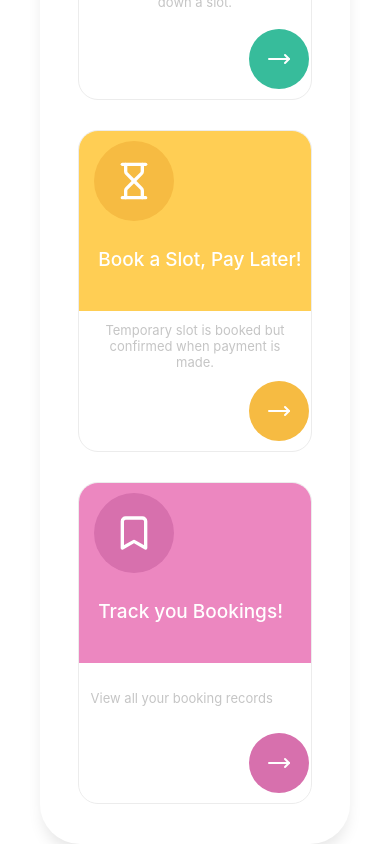
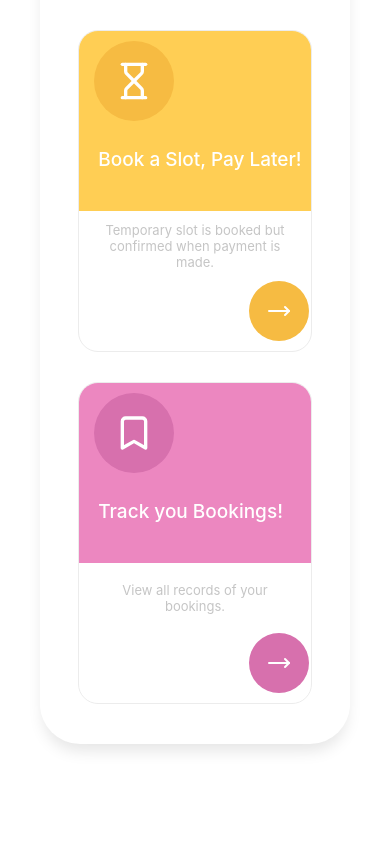
Before and after one commit to ObinnaKelvin/sapphire, a React (Create React App) app: page /book-appointment in a window 390 px wide. Shown: the part 562-1406 px from the top of the page. Built offline with nearby package versions, Linux system fonts and the light colour scheme.

Commit message:
Hero Sectio animation added (mobile and desktop)

```diff
--- a/src/View/components/hero/hero.scss
+++ b/src/View/components/hero/hero.scss
@@ -30,13 +30,45 @@
                         color: #0C4CAC;
                     }
                     // border: 1px solid black;
+
+                    animation-name: slideUp;
+                    animation-duration: 1.2s;
                 }
+
+                @keyframes slideUp--one {
+                    from {
+                        transform: translateY(0px);
+                        opacity: 0;
+                    }
+
+                    to {
+                        transform: translateY(0px);
+                        opacity: 1;
+                    }
+                }
+
+
                 .hero-description {
                     width: 350px;
                     line-height: 30px;
                     height: max-content;
                     color: #838383;
+                    animation-name: slideUp;
+                    animation-duration: 1.2s;
+                    animation-timing-function: ease-out;
 
+                }
+
+                @keyframes slideUp {
+                    from {
+                        transform: translateY(100px);
+                        opacity: 0;
+                    }
+
+                    to {
+                        transform: translateY(0px);
+                        opacity: 1;
+                    }
                 }
 
                 .hero-cta {
--- a/src/View/pages/booking/Booking.jsx
+++ b/src/View/pages/booking/Booking.jsx
@@ -55,7 +55,7 @@ function Booking() {
               Track you Bookings!
             </div>
             <div className="description">
-              View all your booking records
+              View all records of your bookings.
             </div>
             <div className="action-button monitor">
               <MoveRight />
--- a/src/View/pages/booking/booking.scss
+++ b/src/View/pages/booking/booking.scss
@@ -74,6 +74,10 @@
         align-items: center;
         gap: 30px;
         padding: 40px;
+        animation-name: slideDownUp2;
+        animation-duration: 1.5s;
+        animation-timing-function: ease-out;
+        // animation-delay: 0.5s;
 
         .decision-item {
             width: 30%;
@@ -213,6 +217,18 @@
         }
     }
 
+    @keyframes slideDownUp2 {
+        from {
+            transform: translateY(100px);
+            // opacity: 0;
+        }
+
+        to {
+            transform: translateY(0px);
+            // opacity: 1;
+        }
+    }
+
     .booking-wrapper {
 
     }
@@ -250,7 +266,7 @@
                     // transition: transform 1000ms ease 1s;
                     // top: 460px;
                     animation-name: slideDownUp;
-                    animation-duration: 1.5s;
+                    animation-duration: 1s;
 
                 }
 
@@ -287,7 +303,10 @@
             gap: 30px;
             padding: 40px 10px;
             animation-name: slideDownUp2;
-            animation-duration: 2.5s;
+            animation-duration: 1.5s;
+            animation-timing-function: ease-out;
+            // animation-delay: 0.5s;
+
 
             .decision-item {
                 width: 80%;
```
